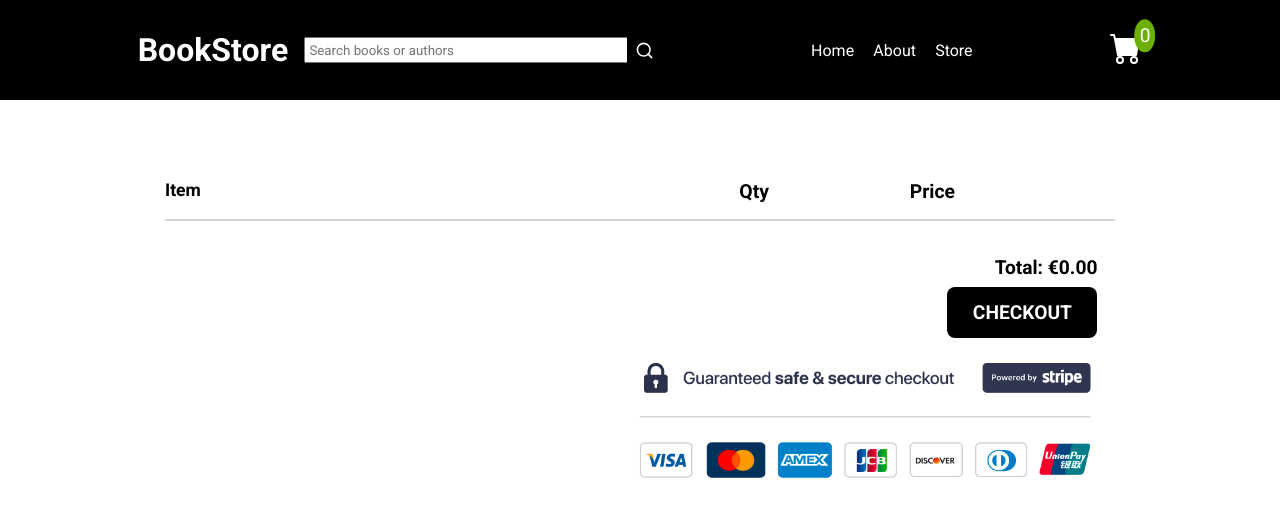
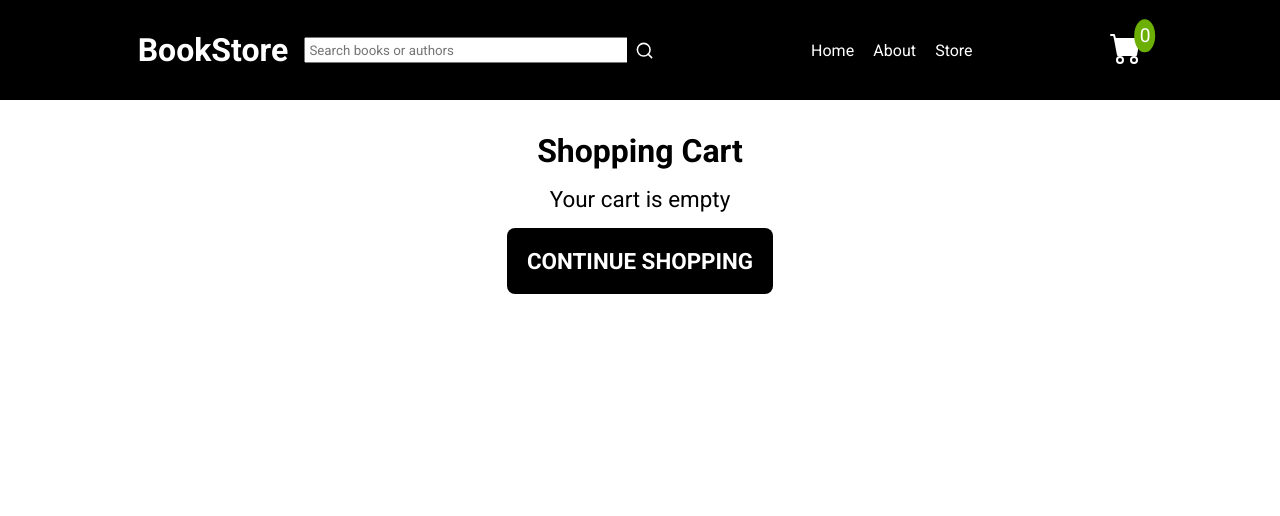
Before and after one commit to caiomelotec/bookstore---typescript, a React (Vite) app in the folder bookstoreClient/: page /checkout in a window 1280 px wide. Shown: the top 516 px of the page. Built offline with nearby package versions, Linux system fonts and the light colour scheme.

Commit message:
handle when cartItems is empty

```diff
--- a/bookstoreClient/src/pages/Checkout.tsx
+++ b/bookstoreClient/src/pages/Checkout.tsx
@@ -4,6 +4,7 @@ import StripeIMG from "../assets/stripeimg.png";
 import "../styles/Checkout.css";
 import { formatCurrency } from "../ultilities/formatCurrency";
 import books from "../data/fakebooks.json";
+import { Link } from "react-router-dom";
 
 export const Checkout = () => {
   const { cartItems, clearCart } = useShoppingCart();
@@ -35,6 +36,8 @@ export const Checkout = () => {
   };
 
   return (
+    <>
+      {cartItems.length > 0 ? (
         <div className="product-div-wrapper">
           <div className="product-info">
             <p className="p-item">Item</p>
@@ -72,5 +75,15 @@ export const Checkout = () => {
             </div>
           </div>
         </div>
+      ) : (
+        <div className="empty-shoppingcart-div">
+          <h1>Shopping Cart</h1>
+          <p>Your cart is empty</p>
+          <Link to="/store/1">
+            <button>CONTINUE SHOPPING</button>
+          </Link>
+        </div>
+      )}
+    </>
   );
 };
--- a/bookstoreClient/src/styles/Checkout.css
+++ b/bookstoreClient/src/styles/Checkout.css
@@ -129,3 +129,32 @@
     margin: 0;
   }
 }
+.empty-shoppingcart-div {
+  display: flex;
+  flex-direction: column;
+  justify-content: center;
+  align-items: center;
+  margin: 2rem;
+  gap: 1rem;
+}
+
+.empty-shoppingcart-div p,
+.empty-shoppingcart-div h1 {
+  color: black;
+}
+.empty-shoppingcart-div button {
+  padding: 20px;
+  font-size: 1.4em;
+  font-weight: 600;
+  border: none;
+  border-radius: 8px;
+  background-color: black;
+}
+.empty-shoppingcart-div button:hover {
+  background-color: gray;
+  cursor: pointer;
+  color: black;
+}
+.empty-shoppingcart-div p {
+  font-size: 1.4em;
+}
```
Lines whose indentation alone changed are shown as unchanged.
